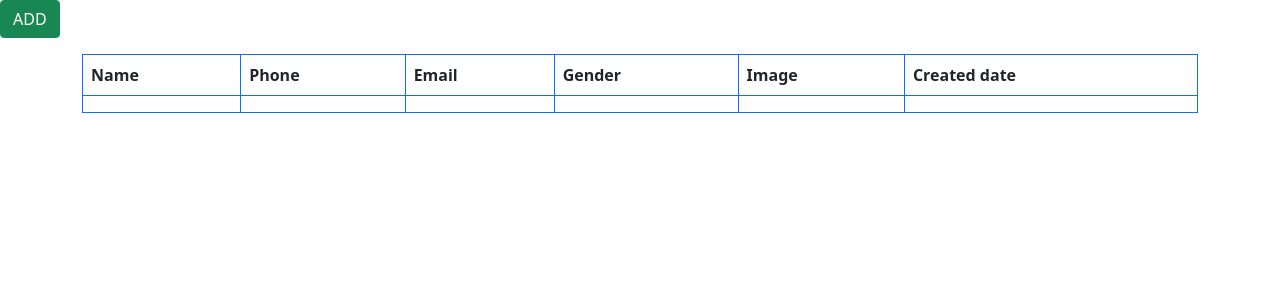
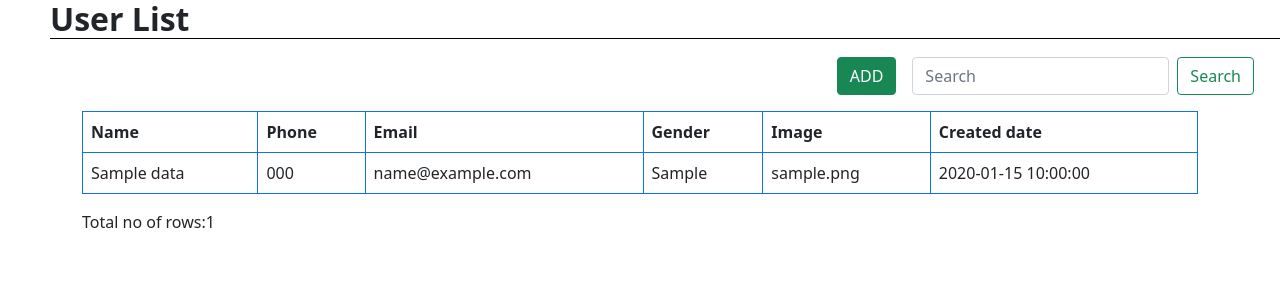
Before and after one commit to dhruvil05/22_PhpTask, a PHP site: page / in a window 1280 px wide. Shown: the top 300 px of the page. Run offline with PHP 8.4, Linux system fonts and the light colour scheme; tables that the repository leaves empty or names only in its code hold one stand-in row (values such as "Sample post"); lists and menus that the app fills with data are empty.

Commit message:
commit fetch data complete

```diff
--- /dev/null
+++ b/fetch_data.php
@@ -0,0 +1,8 @@
+<?php
+
+require 'db_connect.php';
+
+
+$sql = "SELECT * FROM `data`";
+$result = mysqli_query($conn, $sql);
+?>
--- a/index.php
+++ b/index.php
@@ -12,16 +12,32 @@
 
     <title>Hello, world!</title>
     <style>
+    .div1 {
+        display: flex;
+        float: right;
+        margin: 10px;
+    }
 
+    .heading {
+        width: auto;
+        margin-left: 50px;
+        font-weight: bold;
+        border-bottom: 1px solid black;
+    }
     </style>
 </head>
 
 <body>
 
+    <h2 class="heading">User List</h2>
+    <div class="mb-3 div1">
+        <a type="button" href="add_user.php" class="btn btn-success float-right">ADD</a>
+        <form class="d-flex mx-3">
+            <input class="form-control me-2" type="search" placeholder="Search" aria-label="Search">
+            <button class="btn btn-outline-success" type="submit">Search</button>
+        </form>
+    </div>
 
-    <div class="mb-3">
-        <a type="button" href="add_user.php" class="btn btn-success float-right">ADD</a>
-    </div>
     <div class="container">
         <table class="table table-bordered border-primary">
             <tr>
@@ -33,20 +49,26 @@
                 <th>Image</th>
                 <th>Created date</th>
             </tr>
+            <?php
+                include "fetch_data.php";
+                $row = mysqli_num_rows($result);
 
+
+                while( $data = mysqli_fetch_array($result)){
+            ?>
             <tr class="data">
 
-                <td></td>
-                <td></td>
-                <td></td>
-                <td></td>
-                <td></td>
-                <td></td>
+                <td><?php echo $data['name']; ?></td>
+                <td><?php echo $data['phone']; ?></td>
+                <td><?php echo $data['email']; ?></td>
+                <td><?php echo $data['gender']; ?></td>
+                <td><?php echo $data['image']; ?></td>
+                <td><?php echo $data['created_date']; ?></td>
 
             </tr>
-
+            <?php }  ?>
         </table>
-
+        <?php echo "Total no of rows:" .$row ; ?>
 
     </div>
 
--- a/insert.php
+++ b/insert.php
@@ -48,4 +48,6 @@ $name = $phone = $email = $gender = $image = "";
             }
 
 }
+
+
 ?>
```
Also changed, not shown: add_user.php (+13 -2 lines), image/1776460.jpg (added).
